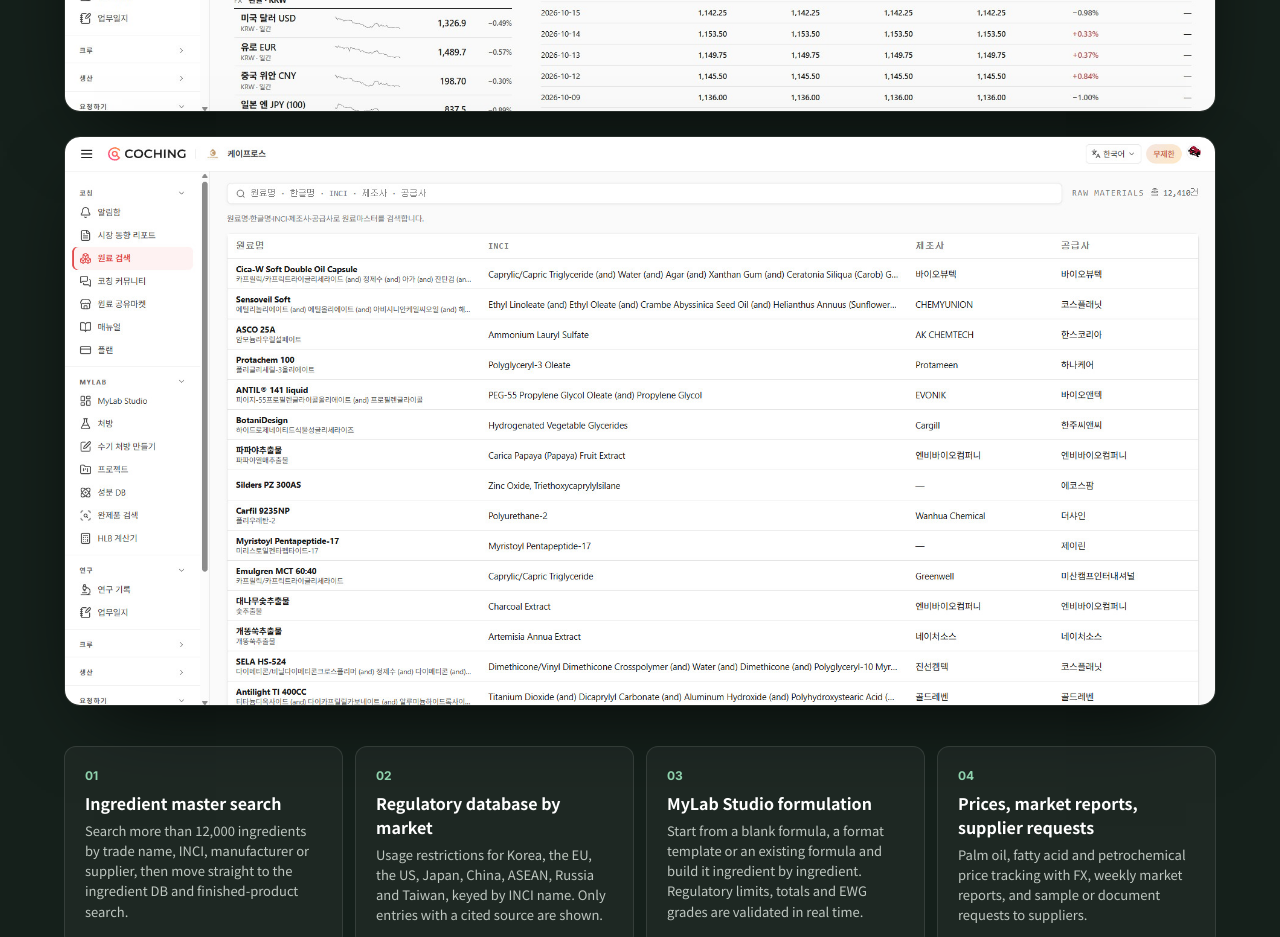
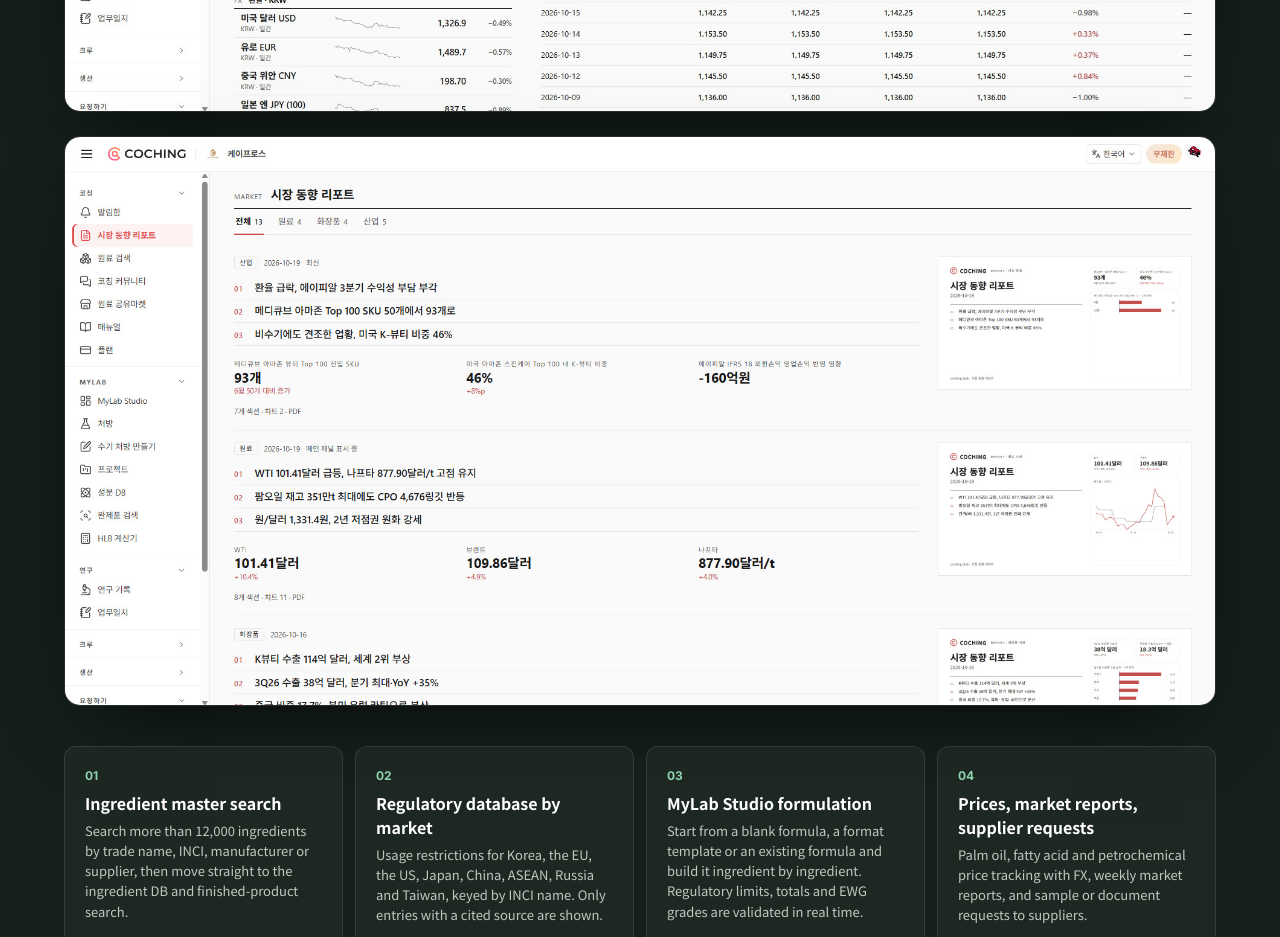
Before and after one commit to kimhi1983/kpros-website, a React (Vite) app: page / in a window 1280 px wide. Shown: the part 6720-7657 px from the top of the page. Built offline with nearby package versions, Linux system fonts and the light colour scheme; no server answers.

Commit message:
COCHING section: show market briefs page instead of ingredient search
Co-Authored-By: Claude Fable 5.1 <noreply@anthropic.com>
Claude-Session: https://claude.ai/code/session_01NrLyYHo9L5MZ4bfoRqCdHe

```diff
--- a/components/Coching.tsx
+++ b/components/Coching.tsx
@@ -26,7 +26,7 @@ const Coching: React.FC = () => {
             <img src="/coching-market-v2.jpg" alt={t.coching.imgAlt1} loading="lazy" width={1904} height={941} className="w-full h-auto block" />
           </figure>
           <figure className="rounded-2xl overflow-hidden border border-white/10 bg-[#0E1612] shadow-[0_30px_80px_-30px_rgba(0,0,0,0.8)]">
-            <img src="/coching-search-v2.jpg" alt={t.coching.imgAlt2} loading="lazy" width={1904} height={941} className="w-full h-auto block" />
+            <img src="/coching-briefs.jpg" alt={t.coching.imgAlt2} loading="lazy" width={1904} height={941} className="w-full h-auto block" />
           </figure>
         </div>
 
--- a/i18n.ts
+++ b/i18n.ts
@@ -100,7 +100,7 @@ const ko: Dict = {
     eyebrow: 'COCHING CLUB', title: '원료 검색부터 처방 설계까지, 화장품 원료 실무를 위한 B2B 플랫폼',
     body: '화장품 원료를 다루는 실무자가 매일 쓰는 도구를 하나로 모았습니다. 원료 검색, 국가별 규제 확인, 처방 설계, 시세 확인까지 coching.club에서 처리합니다.',
     cta: 'coching.club 바로가기', ctaCn: '中文版 cn.coching.club',
-    imgAlt1: 'COCHING 원료 시세·시장 동향 화면', imgAlt2: 'COCHING 원료 검색 화면',
+    imgAlt1: 'COCHING 원료 시세·시장 동향 화면', imgAlt2: 'COCHING 시장 동향 리포트 화면',
     features: [
       { title: '원료 마스터 검색', body: '원료명·한글명·INCI·제조사·공급사로 1만 2천 건 이상의 원료를 검색하고, 성분 DB와 완제품 검색으로 바로 이어집니다.' },
       { title: '국가별 규제 데이터베이스', body: '한국·EU·미국·일본·중국·ASEAN·러시아·대만 8개 권역의 사용 제한을 INCI 기준으로 확인합니다. 근거 출처가 있는 항목만 표시합니다.' },
@@ -183,7 +183,7 @@ const en: Dict = {
     eyebrow: 'COCHING CLUB', title: 'From ingredient search to formulation, the B2B platform for cosmetic ingredient work',
     body: 'Ingredient search, regulatory checks by market, formulation design and price tracking, all in one place on coching.club.',
     cta: 'Open coching.club', ctaCn: '中文版 cn.coching.club',
-    imgAlt1: 'COCHING market price and trend dashboard', imgAlt2: 'COCHING ingredient search screen',
+    imgAlt1: 'COCHING market price and trend dashboard', imgAlt2: 'COCHING market briefs screen',
     features: [
       { title: 'Ingredient master search', body: 'Search more than 12,000 ingredients by trade name, INCI, manufacturer or supplier, then move straight to the ingredient DB and finished-product search.' },
       { title: 'Regulatory database by market', body: 'Usage restrictions for Korea, the EU, the US, Japan, China, ASEAN, Russia and Taiwan, keyed by INCI name. Only entries with a cited source are shown.' },
```
Also changed, not shown: public/coching-briefs.jpg (added), public/coching-search-v2.jpg (deleted).
